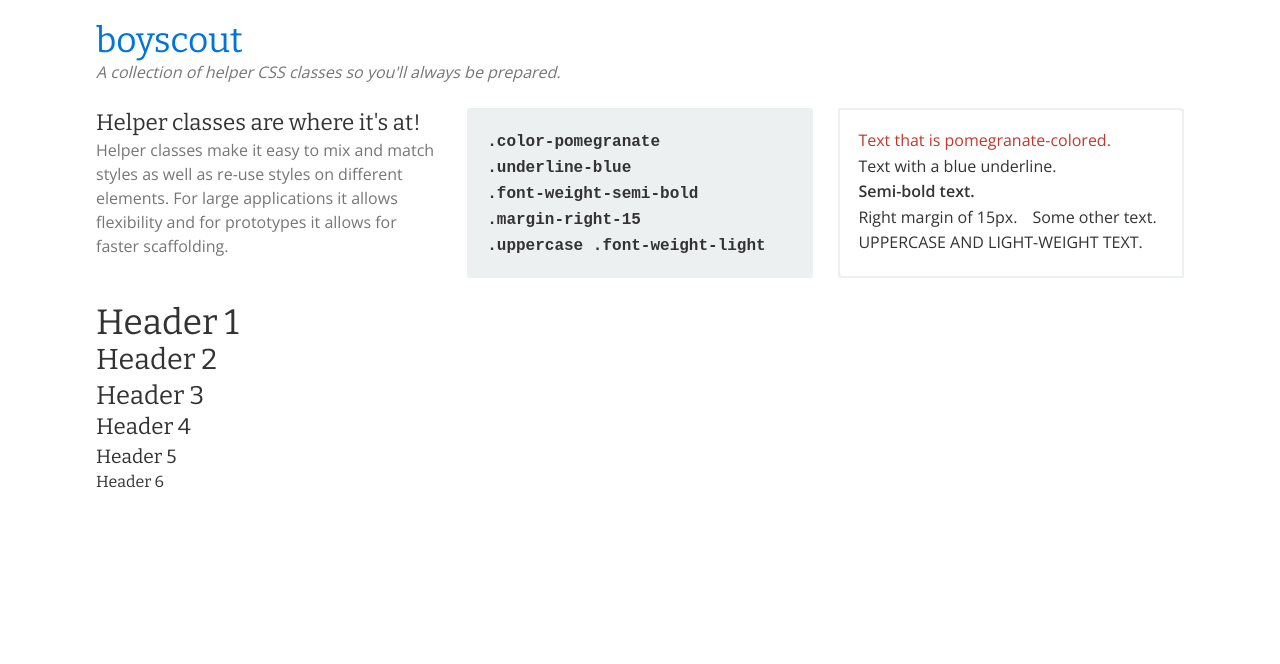
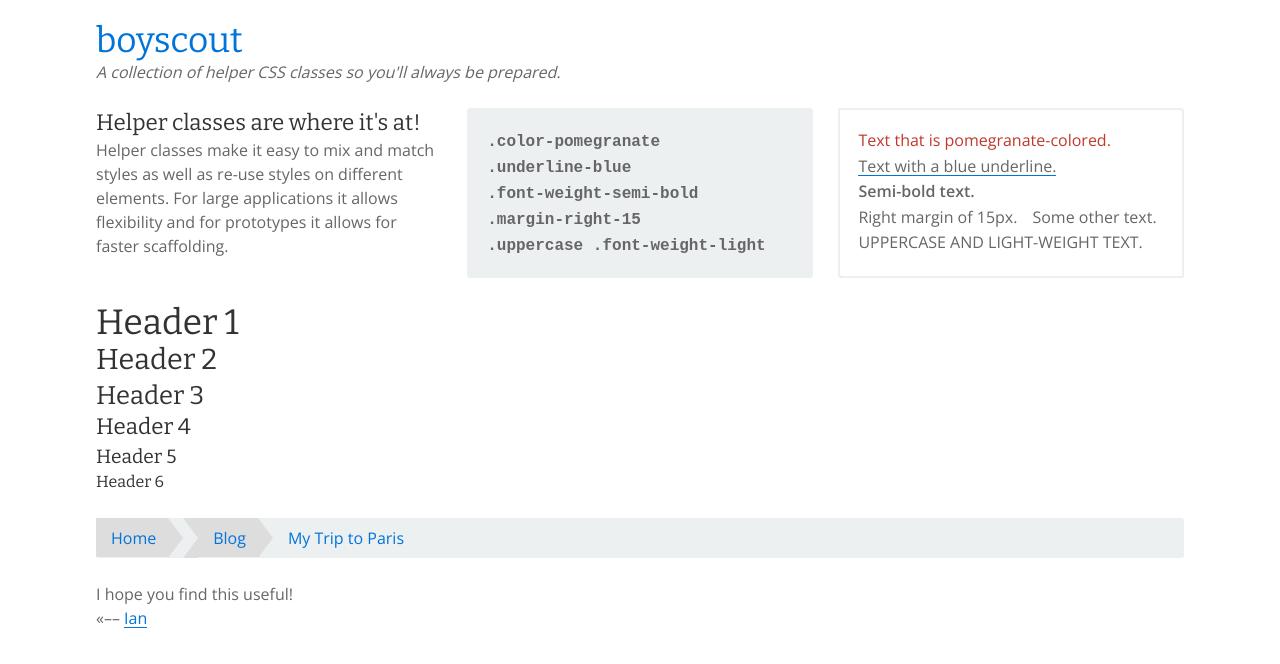
Before and after one commit to nvdnkpr/boyscout, a website: page index.html in a window 1280 px wide. Drawn offline with nearby package versions, Linux system fonts and the light colour scheme.

Commit message:
Working on breadcrumbs component

```diff
--- a/index.html
+++ b/index.html
@@ -18,7 +18,7 @@
     <header>
       <section class="margin-top-20">
         <h1 class="boyscout-title color-blue">boyscout</h1>
-        <em class="color-boulder">
+        <em>
           A collection of helper CSS classes so you'll always be prepared.
         </em>
       </section>
@@ -27,7 +27,7 @@
     <section>
       <div class="span-4">
         <h4>Helper classes are where it's at!</h4>
-        <p class="color-boulder">
+        <p>
           Helper classes make it easy to mix and match styles as well as re-use
           styles on different elements. For large applications it allows
           flexibility and for prototypes it allows for faster scaffolding.
@@ -42,7 +42,9 @@
       </div>
       <div class="span-4 panel-outline padding-20 height-170">
         <div class="line-height-1-6 color-pomegranate">Text that is pomegranate-colored.</div>
-        <div class="line-height-1-6 underline-blue">Text with a blue underline.</div>
+        <div class="line-height-1-6">
+          <span class="underline-blue">Text with a blue underline.</span>
+        </div>
         <div class="line-height-1-6 font-weight-semi-bold">Semi-bold text.</div>
         <div class="line-height-1-6">
           <span class="margin-right-15">Right margin of 15px.</span>Some other text.
@@ -59,5 +61,21 @@
         <h5>Header 5</h5>
         <h6>Header 6</h6>
     </section>
+    <br>
+    <section>
+      <div class="breadcrumbs">
+        <a>Home</a>
+        <a>Blog</a>
+        <a>My Trip to Paris</a>
+      </div>
+    </section>
+    <br>
+    <section>
+      <footer>
+        I hope you find this useful!<br>
+        «–– <a class="underline-blue" href="http://ianvonwalter.com">Ian</a>
+      </footer>
+    </section>
+    <br>
   </body>
 </html>
--- a/sass/_color.scss
+++ b/sass/_color.scss
@@ -11,6 +11,7 @@ $blue: #0074d9;
 $belize-hole: #2980b9;
 $peter-river: #3498db;
 $aqua: #7fdbff;
+$polar: #eff7fb;
 $nephritis: #27ae60;
 $olive: #3d9970;
 $green: #2ecc40;
@@ -31,6 +32,8 @@ $orange: #ff851b;
 $buttercup: #f39c12;
 $sun-flower: #f1c40f;
 $yellow: #ffdc00;
+$mine-shaft: #333;
+$dove-gray: #666;
 $boulder: #767676;
 $asbestos: #7f8c8d;
 $concrete: #95a5a6;
--- a/sass/base.scss
+++ b/sass/base.scss
@@ -15,6 +15,7 @@
 @import 'type/size';
 @import 'type/weight';
 @import 'type/whitespace';
+@import 'type/underline';
 
 // Layout
 @import 'layout/display';
@@ -32,3 +33,4 @@
 @import 'component/grid';
 @import 'component/list';
 @import 'component/panel';
+@import 'component/breadcrumbs';
--- /dev/null
+++ b/sass/component/breadcrumbs.scss
@@ -0,0 +1,53 @@
+.breadcrumbs {
+  width: 100%;
+  height: 40px;
+  background: $clouds;
+  border-radius: 3px;
+}
+.breadcrumbs a {
+  background: $silver;
+  float: left;
+  padding: 8px 12px 7px 30px;
+  margin-right: 15px;
+  &:after {
+    position: absolute;
+    background: $clouds;
+    content: "";
+    width: 0;
+    height: 0;
+    margin-left: 12px;
+    margin-top: -8px;
+    border-top: 20px solid transparent;
+    border-bottom: 20px solid transparent;
+    border-left: 15px solid $silver;
+  }
+  &:before {
+    position: absolute;
+    background: $clouds;
+    content: "";
+    width: 0;
+    height: 0;
+    margin-left: -30px;
+    margin-top: -8px;
+    border-top: 20px solid $silver;
+    border-bottom: 20px solid $silver;
+    border-left: 15px solid transparent;
+  }
+  &:first-child {
+    padding-left: 15px;
+    &:before {
+      border: 0;
+    }
+  }
+  &:last-child {
+    background: $clouds;
+    margin-right: 0;
+    padding-left: 15px;
+    &:after {
+      border: 0;
+    }
+    &:before {
+      border: 0;
+    }
+  }
+}
--- a/sass/theme/painting/_links.scss
+++ b/sass/theme/painting/_links.scss
@@ -0,0 +1,11 @@
+a {
+  color: $blue;
+}
+a:hover {
+  color: $black;
+  @include underline($black);
+}
+a:active {
+  color: $alizarin;
+  @include underline($alizarin);
+}
--- a/sass/theme/painting/styles.scss
+++ b/sass/theme/painting/styles.scss
@@ -3,10 +3,14 @@
 // Base
 @import '../../base';
 
+body {
+  color: $dove-gray;
+}
 h1, h2, h3, h4, h5, h6, body {
   font-family: 'Open Sans', Arial, sans-serif;
 }
 h1, h2, h3, h4, h5, h6 {
+  color: $mine-shaft;
   font-weight: 400;
   font-family: 'Bitter', Serif;
 }
--- /dev/null
+++ b/sass/type/_underline.scss
@@ -0,0 +1,17 @@
+@import '../color';
+
+@mixin underline($color: $blue, $line-offset: 1.1999, $line-size: 0.14999) {
+  @include linear-gradient(top, transparent 50%, $color 50%);
+  background-repeat: repeat-x;
+  background-size: #{$line-size}rem #{$line-size}rem;
+  background-position: 0 #{$line-offset}rem !important;
+  text-decoration: none;
+  .lt-ie10 & { // because old IE can't handle it
+    background: none;
+    text-decoration: underline;
+  }
+}
+
+.underline-blue {
+  @include underline();
+}
```
Also changed, not shown: dist/base.css, dist/theme/painting/styles.css. Lines whose indentation alone changed are shown as unchanged.
